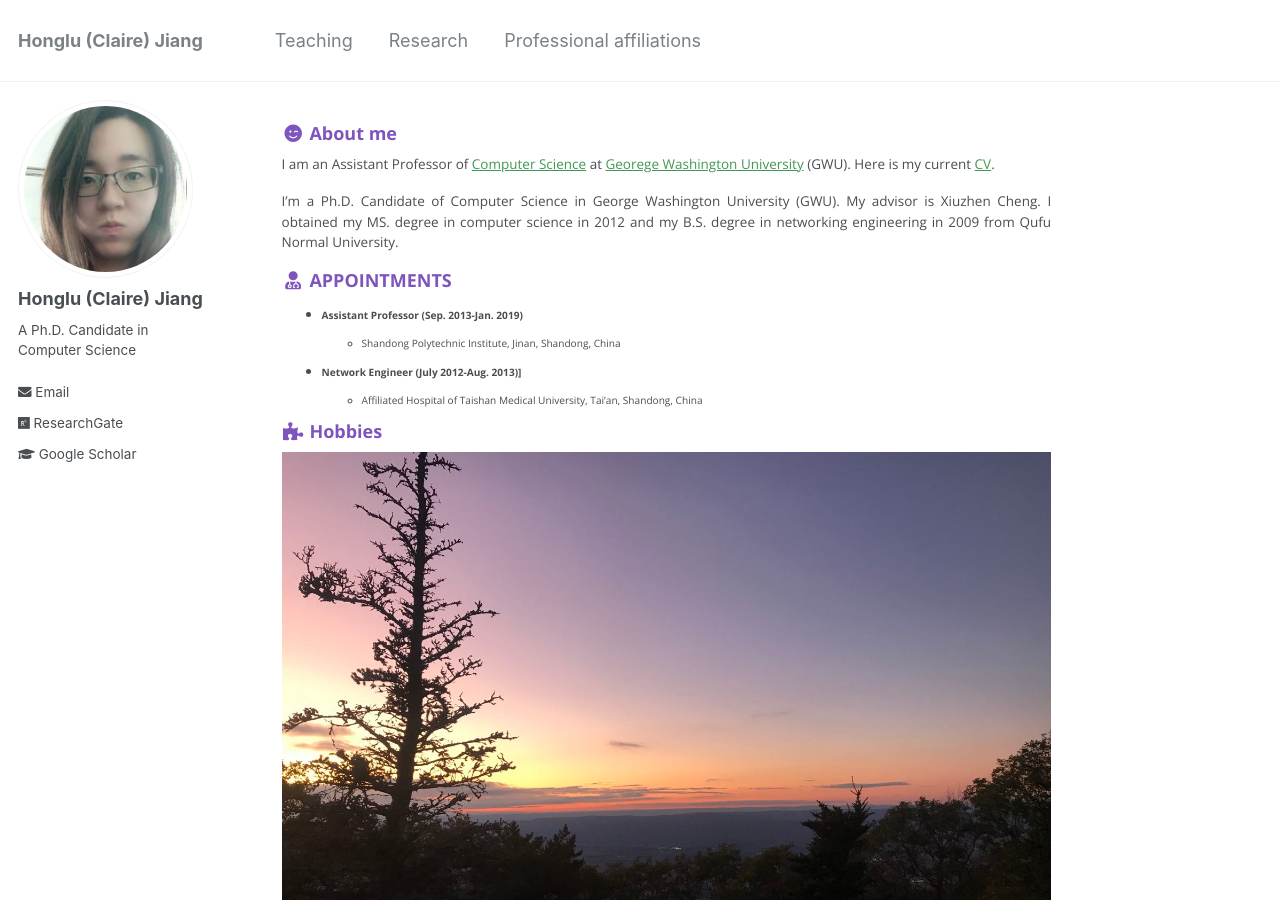
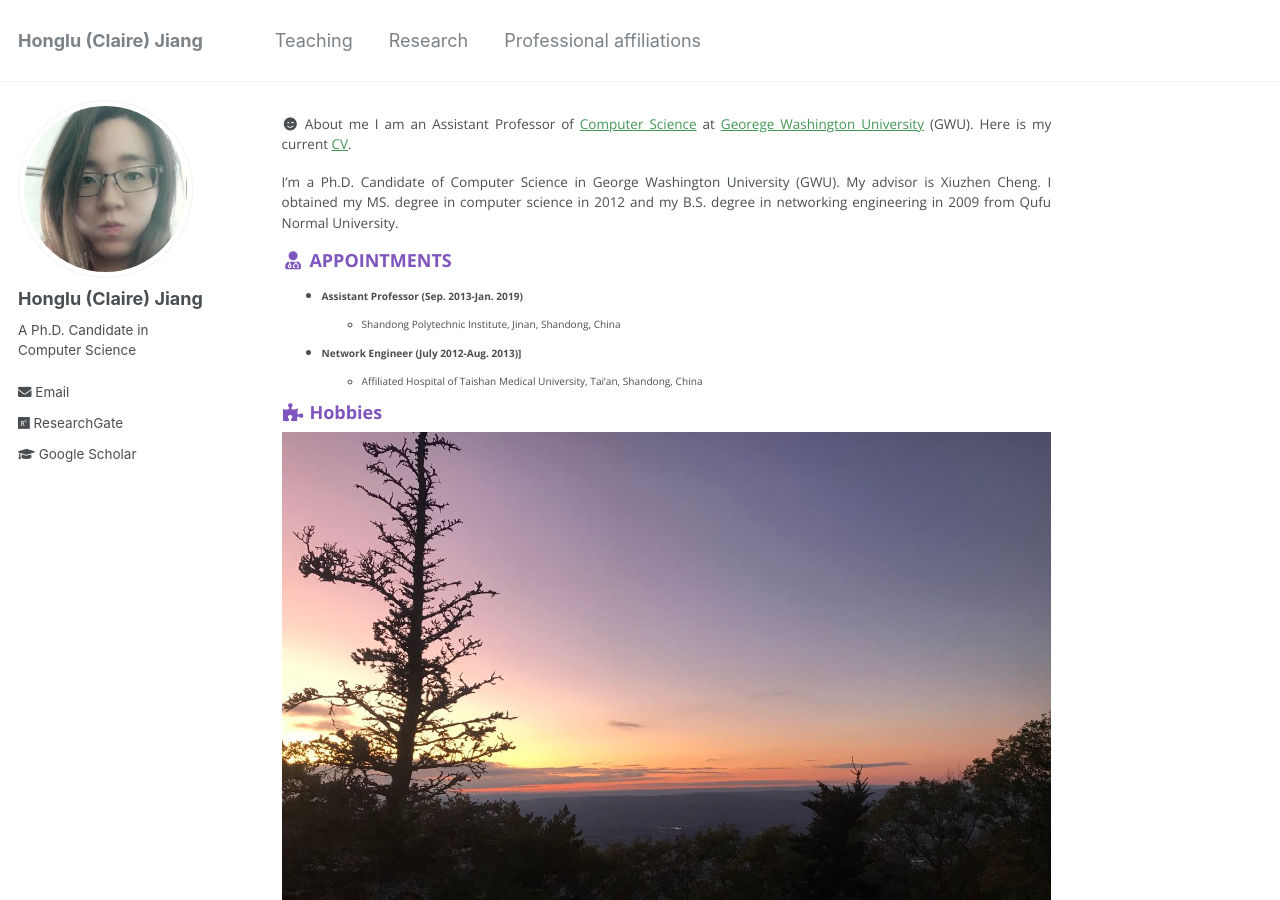
Before and after one commit to hljiang0720/hljiang.github.io, a Jekyll site: the page built from _pages/about.md, in a window 1280 px wide and 900 px high. Built offline with Jekyll 4.4.1, drawn with Linux system fonts in a browser that asks for light colours.

Commit message:
Update about.md

```diff
--- a/_pages/about.md
+++ b/_pages/about.md
@@ -8,7 +8,7 @@ redirect_from:
   - /about.html
 ---
 
-### <i class="fa fa-fw fa-smile-wink" aria-hidden="true"></i> About me
+ <i class="fa fa-fw fa-smile-wink" aria-hidden="true"></i> About me
 I am an Assistant Professor of [Computer Science](https://www.uta.edu/academics/schools-colleges/engineering/academics/departments/cse) at [Georege Washington University](https://www.gwu.edu/) (GWU). Here is my current [CV](/files/ASullivan_CV.pdf).
 
 I’m a Ph.D. Candidate of Computer Science in George Washington University (GWU). My advisor is Xiuzhen Cheng. I obtained my MS. degree in computer science in 2012 and my B.S. degree in networking engineering in 2009 from Qufu Normal University.
```
